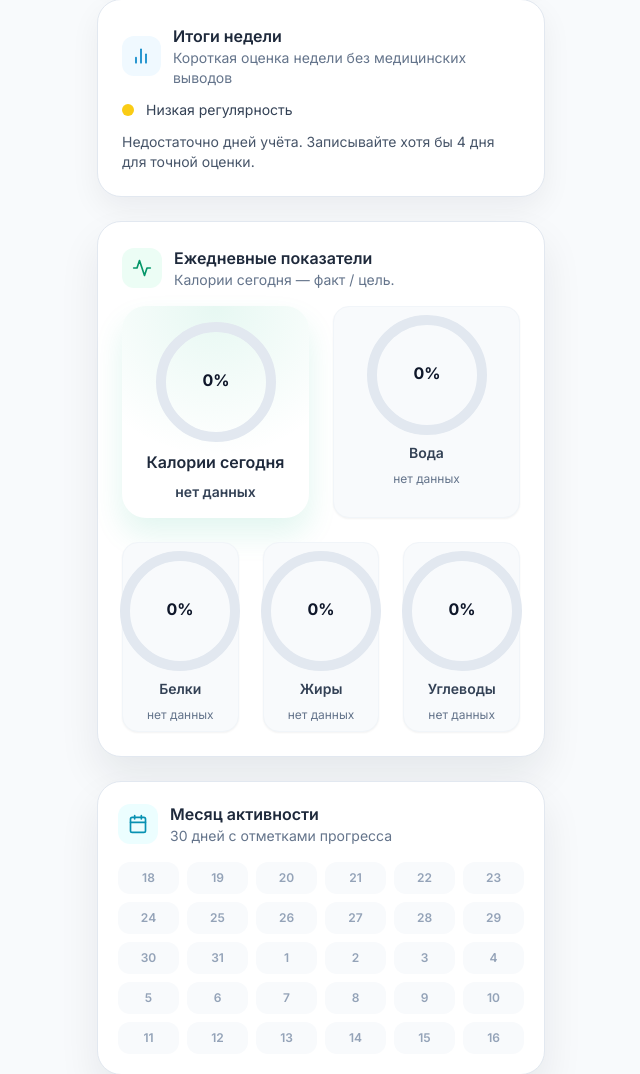
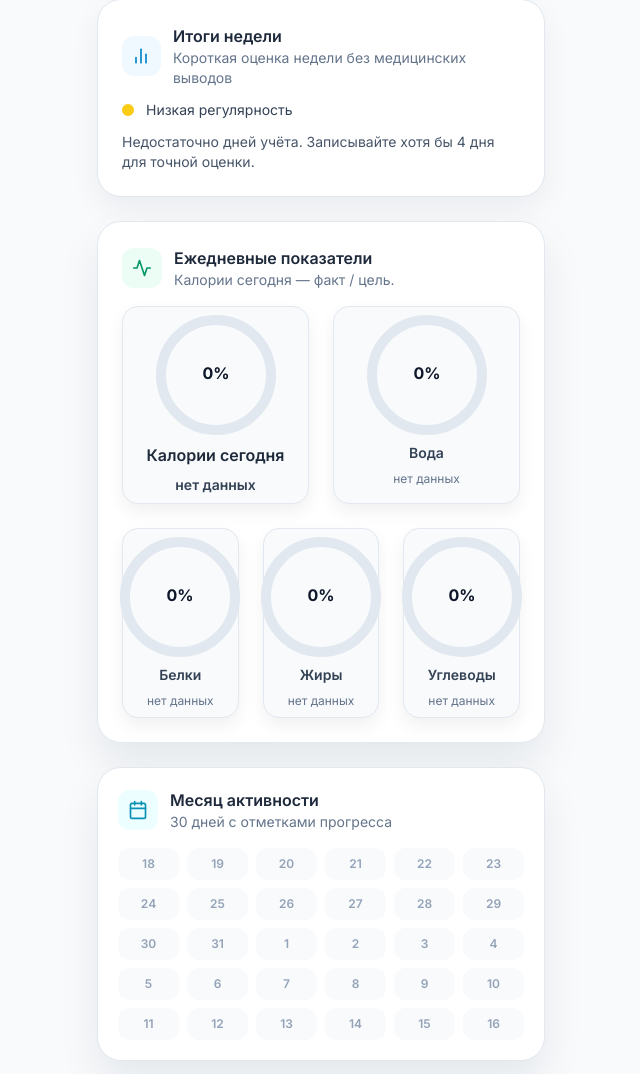
Before and after one commit to sssheik1337/BreeLife_v.2.0, a FastAPI app: page /profile in a window 1280 px wide. Shown: the part 680-1754 px from the top of the page, without its empty margins (319-959 px from the left). Run offline with FastAPI, Linux system fonts and the light colour scheme; some libraries are stand-ins or nearby versions.

Commit message:
Унифицировать карточки ежедневных показателей

```diff
--- a/static/js/profile.js
+++ b/static/js/profile.js
@@ -263,7 +263,7 @@ function renderProfileRings() {
     macrosContainer.innerHTML = '';
     macroItems.forEach((item) => {
         const card = document.createElement('div');
-        card.className = 'ring-compact shadow-sm border border-slate-100 flex justify-center';
+        card.className = 'ring-compact flex justify-center';
         card.appendChild(
             createProgressRing({
                 percent: item.percent,
--- a/templates/profile.html
+++ b/templates/profile.html
@@ -63,13 +63,6 @@
 
       .profile-card--compact {
         padding: 1.25rem;
-      }
-
-      .ring-primary {
-        padding: 1rem;
-        border-radius: 1.5rem;
-        background: radial-gradient(circle at top, rgba(16, 185, 129, 0.1), transparent 65%);
-        box-shadow: 0 16px 30px rgba(16, 185, 129, 0.12);
       }
 
       .ring-secondary {
@@ -167,8 +160,8 @@
                         </div>
                     </div>
                     <div class="grid grid-cols-1 gap-6 sm:grid-cols-2">
-                        <div id="profile-calories-ring" class="flex justify-center ring-primary"></div>
-                        <div id="profile-water-ring" class="flex justify-center ring-compact shadow-sm border border-slate-100"></div>
+                        <div id="profile-calories-ring" class="flex justify-center ring-compact"></div>
+                        <div id="profile-water-ring" class="flex justify-center ring-compact"></div>
                     </div>
                     <div class="mt-6 grid grid-cols-1 gap-6 sm:grid-cols-3" id="profile-macros-rings"></div>
                 </div>
```
